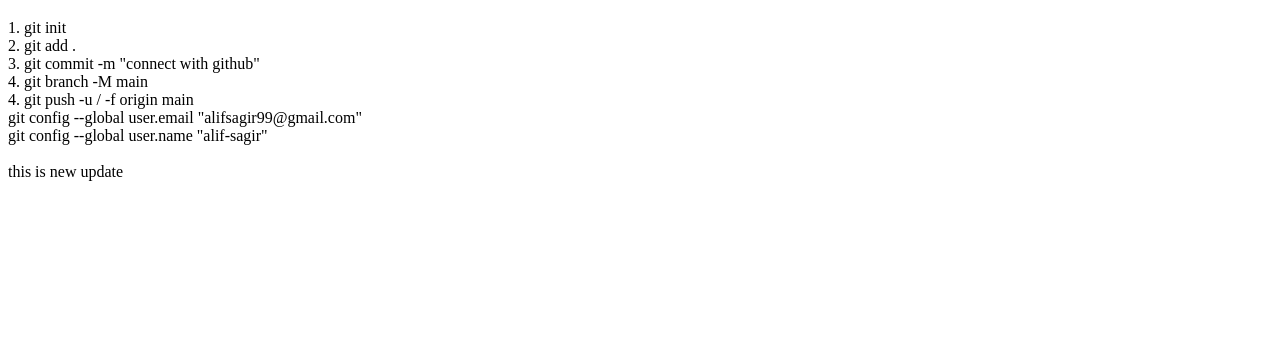
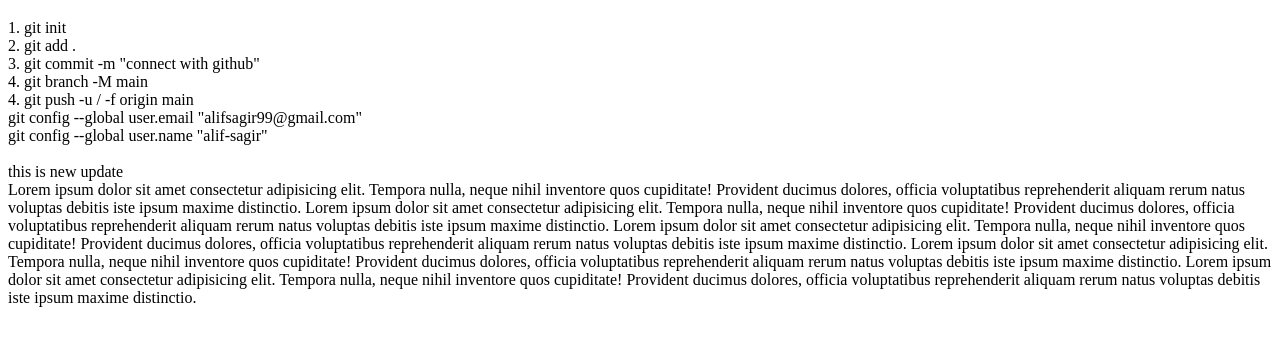
Before and after one commit to alif-sagir/learn_git_with_html, a plain HTML site: page index.html in a window 1280 px wide. Shown: the part 61-406 px from the top of the page. Drawn offline with Linux system fonts and the light colour scheme.

Commit message:
new pg added

```diff
--- a/index.html
+++ b/index.html
@@ -1,11 +1,13 @@
 <!DOCTYPE html>
 <html lang="en">
+
 <head>
     <meta charset="UTF-8">
     <meta http-equiv="X-UA-Compatible" content="IE=edge">
     <meta name="viewport" content="width=device-width, initial-scale=1.0">
     <title>Document</title>
 </head>
+
 <body>
     <h1>hello github</h1>
     1. git init <br>
@@ -19,5 +21,22 @@
 
     <br>
     this is new update
+    <br>
+    Lorem ipsum dolor sit amet consectetur adipisicing elit. Tempora nulla, neque nihil inventore quos cupiditate!
+    Provident ducimus dolores, officia voluptatibus reprehenderit aliquam rerum natus voluptas debitis iste ipsum maxime
+    distinctio.
+    Lorem ipsum dolor sit amet consectetur adipisicing elit. Tempora nulla, neque nihil inventore quos cupiditate!
+    Provident ducimus dolores, officia voluptatibus reprehenderit aliquam rerum natus voluptas debitis iste ipsum maxime
+    distinctio.
+    Lorem ipsum dolor sit amet consectetur adipisicing elit. Tempora nulla, neque nihil inventore quos cupiditate!
+    Provident ducimus dolores, officia voluptatibus reprehenderit aliquam rerum natus voluptas debitis iste ipsum maxime
+    distinctio.
+    Lorem ipsum dolor sit amet consectetur adipisicing elit. Tempora nulla, neque nihil inventore quos cupiditate!
+    Provident ducimus dolores, officia voluptatibus reprehenderit aliquam rerum natus voluptas debitis iste ipsum maxime
+    distinctio.
+    Lorem ipsum dolor sit amet consectetur adipisicing elit. Tempora nulla, neque nihil inventore quos cupiditate!
+    Provident ducimus dolores, officia voluptatibus reprehenderit aliquam rerum natus voluptas debitis iste ipsum maxime
+    distinctio.
 </body>
+
 </html>
```
